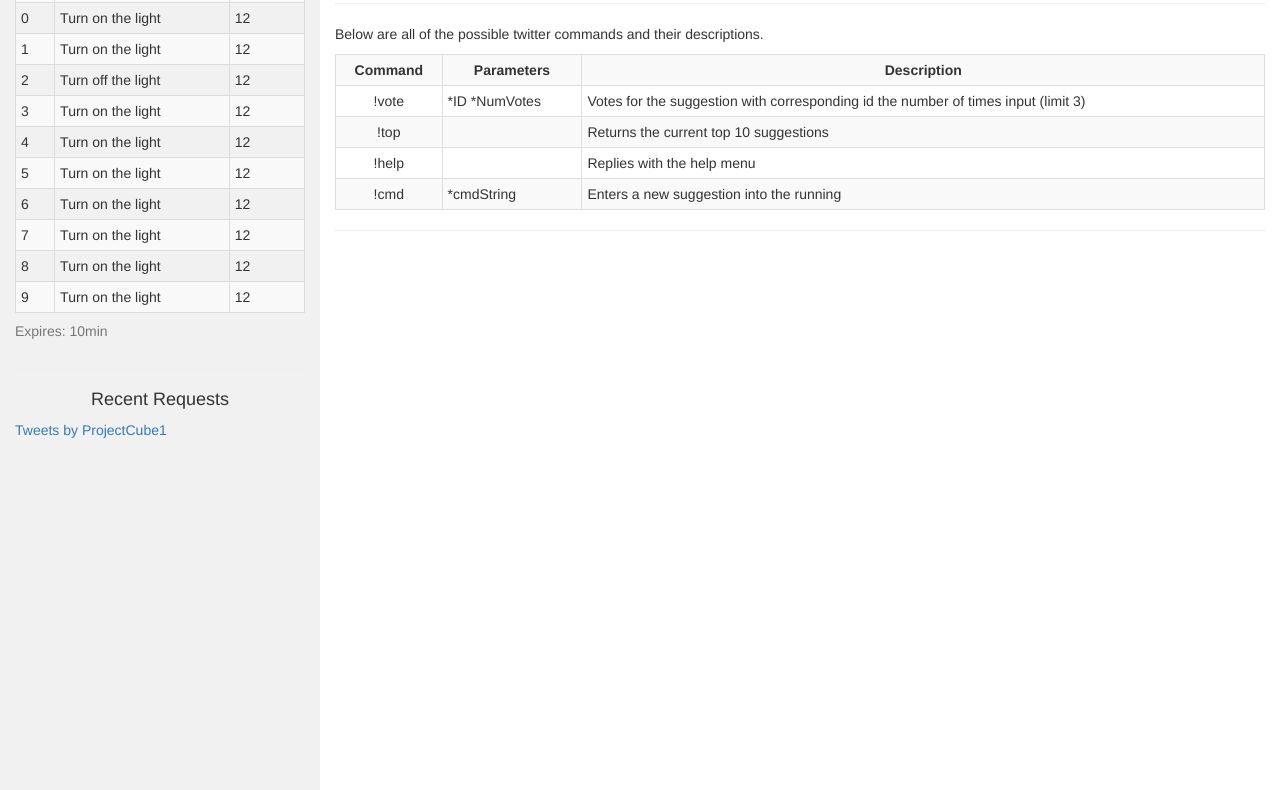
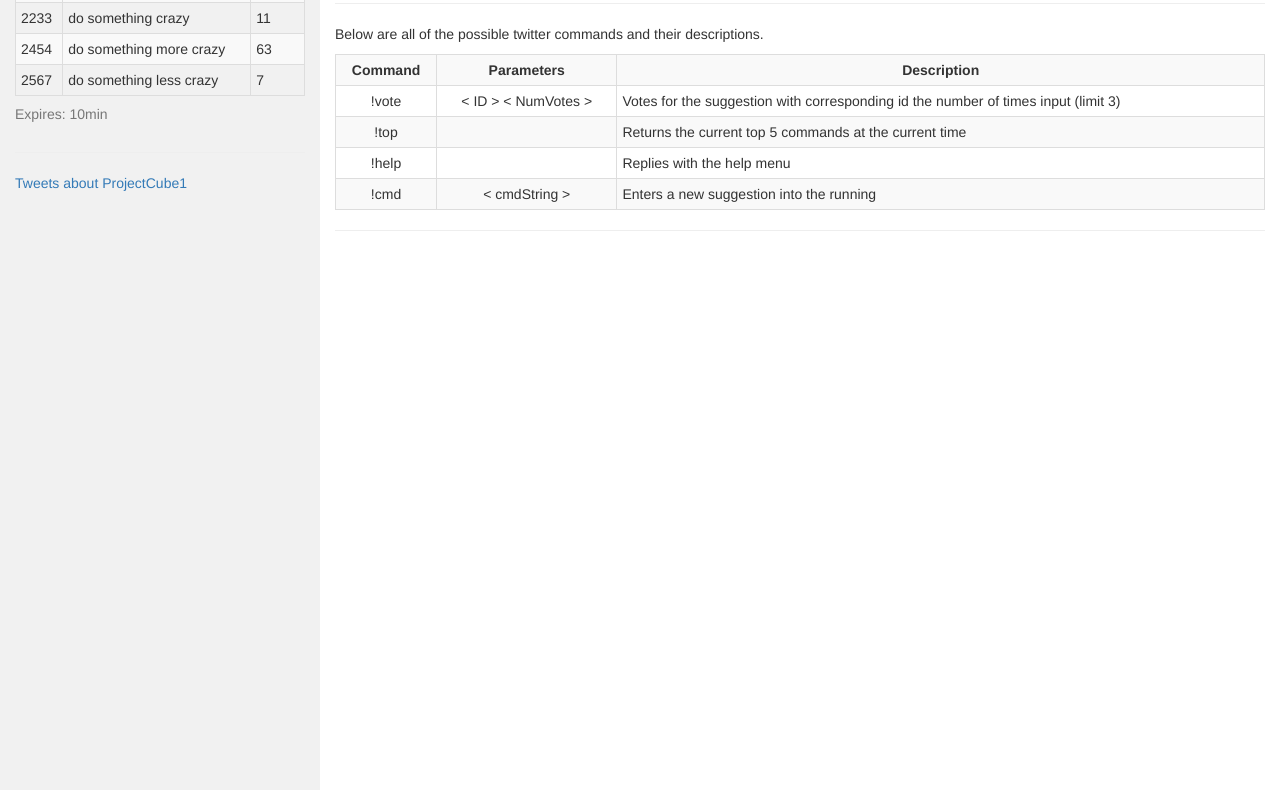
Before and after one commit to nab0310/HackISUF2017, a website: page tweet.html in a window 1280 px wide. Shown: the part 149-939 px from the top of the page. Drawn offline with nearby package versions, Linux system fonts and the light colour scheme.

Commit message:
Working on real table data. Fixed footer.Consistent nav.

```diff
--- a/tweet.html
+++ b/tweet.html
@@ -11,16 +11,18 @@
 </head>
 <body id="home" data-spy="scroll" data-target=".navbar" data-offset="60">
 
-<nav class="navbar navbar-default navbar-fixed-top">
+<nav class="navbar navbar-inverse navbar-fixed-top">
     <div class="container">
         <div class="navbar navbar-header text-right">
             <!-- Condensed menu displays on mobile -->
             <button type="button" class="navbar-toggle mobile-only" data-toggle="collapse" data-target="#myNavbar" style="display:inline, hide;">
-            <span style="float:left;"><strong>MENU &nbsp;</strong></span>
-            <span class="glyphicon glyphicon-menu-hamburger" style="float:right; font-size:1.2em"></span>
+                <span style="float:left;"><strong>MENU &nbsp;</strong></span>
+                <span class="glyphicon glyphicon-menu-hamburger" style="float:right; font-size:1.2em"></span>
             </button>
+            <ul class="nav navbar-brand navbar-left">
+                <li>Who's in the cube!?</li>
+            </ul>
         </div>
-    <div class="container">
         <div class="collapse navbar-collapse" id="myNavbar">
             <ul class="nav navbar-nav navbar-right">
                 <!-- Need toggle and target to collapse correctly on mobile -->
@@ -40,71 +42,22 @@
     <div class="col-sm-3 sidenav">
       <br>
       <h4 class="center">Current Top 10</h4>
-      <table style="width:100%" class="table table-striped table-condensed table-bordered">
+      <table id="currentTop" style="width:100%" class="table table-striped table-condensed table-bordered">
         <caption align="bottom">Expires: <span id="expireTime">10min</span></caption>
         <tr>
             <th>ID</th>
             <th>Request</th>
             <th>Votes</th>
         </tr>
-        <tr>
-            <td>0</td>
-            <td>Turn on the light</td>
-            <td>12</td>
-        </tr>
-        <tr>
-            <td>1</td>
-            <td>Turn on the light</td>
-            <td>12</td>
-        </tr>
-        <tr>
-            <td>2</td>
-            <td>Turn off the light</td>
-            <td>12</td>
-        </tr>
-        <tr>
-            <td>3</td>
-            <td>Turn on the light</td>
-            <td>12</td>
-        </tr>
-        <tr>
-            <td>4</td>
-            <td>Turn on the light</td>
-            <td>12</td>
-        </tr>
-        <tr>
-            <td>5</td>
-            <td>Turn on the light</td>
-            <td>12</td>
-        </tr>
-        <tr>
-            <td>6</td>
-            <td>Turn on the light</td>
-            <td>12</td>
-        </tr>
-        <tr>
-            <td>7</td>
-            <td>Turn on the light</td>
-            <td>12</td>
-        </tr>
-        <tr>
-            <td>8</td>
-            <td>Turn on the light</td>
-            <td>12</td>
-        </tr>
-        <tr>
-            <td>9</td>
-            <td>Turn on the light</td>
-            <td>12</td>
-        </tr>
       </table>
       <hr>
 
       <!-- Live Twitter Feed -->
-      <h4 class="center">Recent Requests</h4>
-      <a class="twitter-timeline" href="https://twitter.com/ProjectCube1?ref_src=twsrc%5Etfw">Tweets by ProjectCube1</a>
-      <script async src="https://platform.twitter.com/widgets.js" charset="utf-8"></script>
-
+      <a class="twitter-timeline"  href="https://twitter.com/search?q=ProjectCube1" data-widget-id="921776789390798848">Tweets about ProjectCube1</a>
+      <script>!function(d,s,id){var js,fjs=d.getElementsByTagName(s)[0],p=/^http:/.test(d.location)?'http':'https';
+      if(!d.getElementById(id)){js=d.createElement(s);js.id=id;js.src=p+"://platform.twitter.com/widgets.js";
+      fjs.parentNode.insertBefore(js,fjs);}}(document,"script","twitter-wjs");
+      </script>
     </div>
 
     <div class="col-sm-9">
@@ -123,13 +76,13 @@
                     </tr>
                     <tr>
                         <td class="center">!vote</td>
-                        <td>*ID *NumVotes</td>
+                        <td class="center">&lt; ID &gt; &lt; NumVotes &gt;</td>
                         <td>Votes for the suggestion with corresponding id the number of times input (limit 3)</td>
                     </tr>
                     <tr>
                         <td class="center">!top</td>
                         <td></td>
-                        <td>Returns the current top 10 suggestions</td>
+                        <td>Returns the current top 5 commands at the current time</td>
                     </tr>
                     <tr>
                         <td class="center">!help</td>
@@ -138,7 +91,7 @@
                     </tr>
                     <tr>
                         <td class="center">!cmd</td>
-                        <td>*cmdString</td>
+                        <td class="center">&lt; cmdString &gt;</td>
                         <td>Enters a new suggestion into the running</td>
                     </tr>
                 </table>
@@ -151,8 +104,38 @@
 </div>
 
 <footer class="container-fluid">
-  <p>Footer Text</p>
+    <p>HackISU Fall 2017: A short weekend project</p>
 </footer>
+
+<script>
+    function getCurrentTop(){
+        var data = { "suggestions": [
+            { "id":"2233", "request":"do something crazy", "votes":"11"},
+            { "id":"2454", "request":"do something more crazy", "votes":"63"},
+            { "id":"2567", "request":"do something less crazy", "votes":"7"}
+            ]
+        };
+
+        var i;
+        for(i=0; i < data.suggestions.length; i++){
+            $("#currentTop").append($('<tr>')
+                .append($('<td>')
+                .text(data.suggestions[i].id)
+                )
+                .append($('<td>')
+                .text(data.suggestions[i].request)
+                )
+                .append($('<td>')
+                .text(data.suggestions[i].votes)
+                )
+            );
+        }
+    }
+
+    $(document).ready(function(){
+        getCurrentTop();
+    });
+</script>
 
 </body>
 </html>
```
Also changed, not shown: about.html (+43 -60 lines), contact.html (+43 -60 lines), index.html (+53 -55 lines), polls.html (+43 -60 lines).
